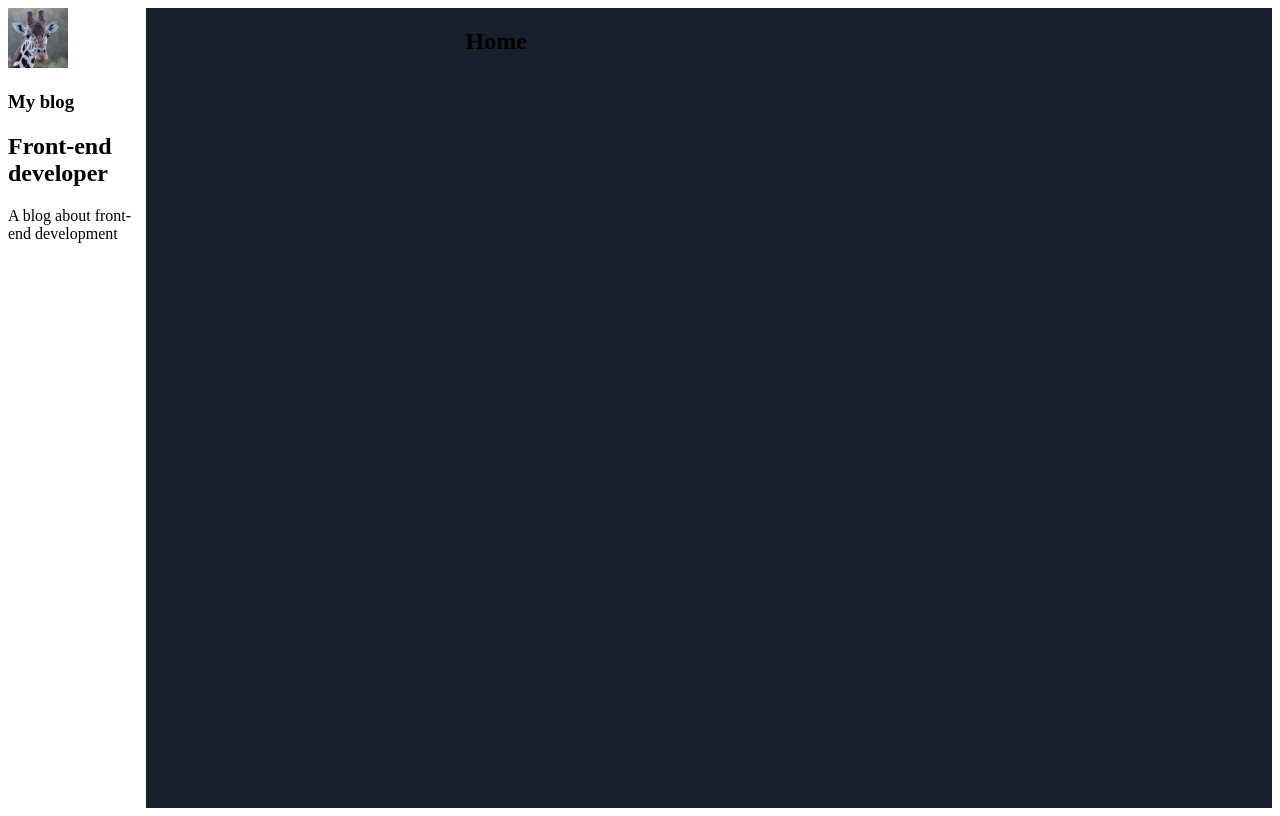
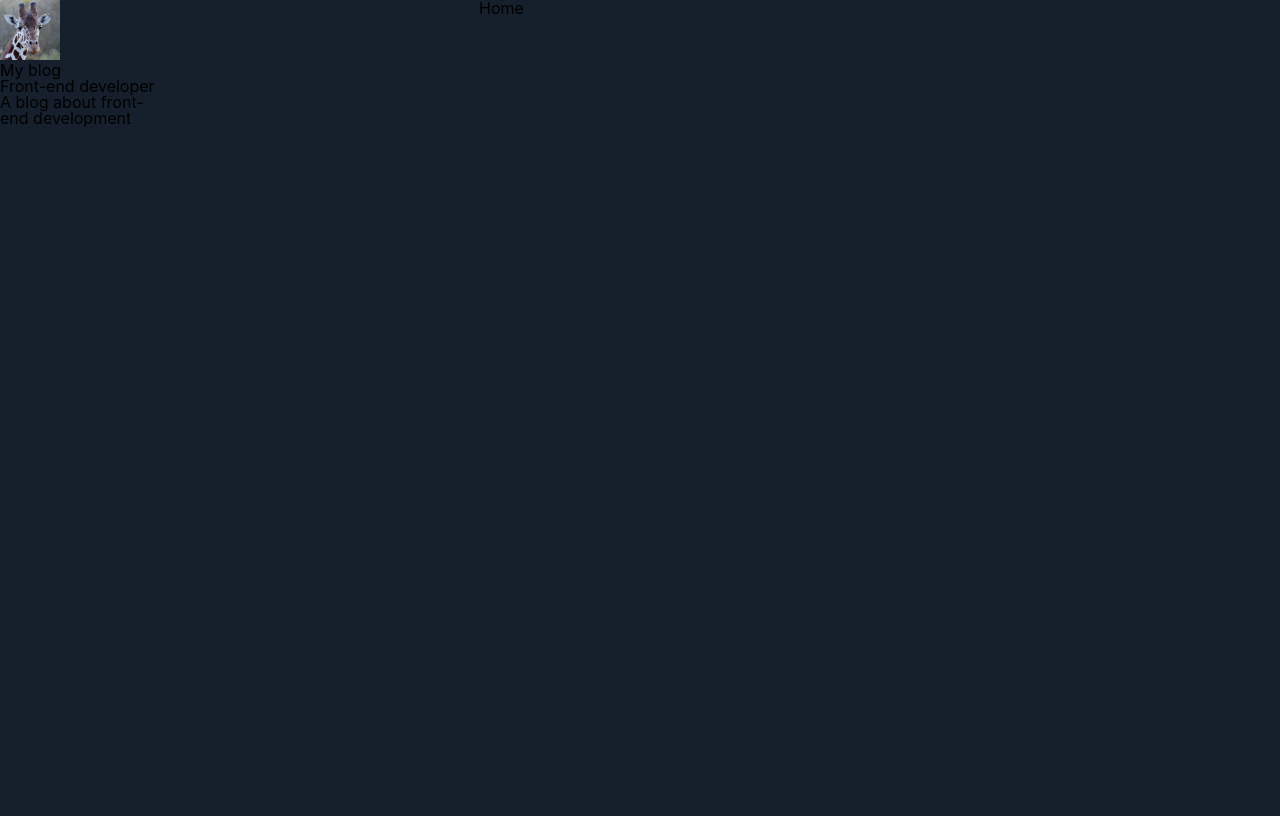
Before and after one commit to guilhermekuni/gatsby-react-blog, a Gatsby site: page / in a window 1280 px wide. Built offline with nearby package versions, Linux system fonts and the light colour scheme; Gatsby itself is replaced by a stand-in of ours.

Commit message:
implements global styles

```diff
--- a/src/components/Layout/index.js
+++ b/src/components/Layout/index.js
@@ -4,6 +4,7 @@
 import Profile from '../../components/Profile';
 
 import styled from 'styled-components';
+import GlobalStyles from '../../styles/global';
 
 const LayoutWrapper = styled.section`
   display: flex;
@@ -19,6 +20,7 @@
 const Layout = ({ children }) => {
   return (
     <LayoutWrapper>
+      <GlobalStyles />
       <aside>
         <Profile />
       </aside>
--- /dev/null
+++ b/src/styles/global.js
@@ -0,0 +1,72 @@
+import { createGlobalStyle } from 'styled-components';
+
+const GlobalStyles = createGlobalStyle`
+  /* http://meyerweb.com/eric/tools/css/reset/
+    v2.0 | 20110126
+    License: none (public domain)
+  */
+
+  html, body, div, span, applet, object, iframe,
+  h1, h2, h3, h4, h5, h6, p, blockquote, pre,
+  a, abbr, acronym, address, big, cite, code,
+  del, dfn, em, img, ins, kbd, q, s, samp,
+  small, strike, strong, sub, sup, tt, var,
+  b, u, i, center,
+  dl, dt, dd, ol, ul, li,
+  fieldset, form, label, legend,
+  table, caption, tbody, tfoot, thead, tr, th, td,
+  article, aside, canvas, details, embed,
+  figure, figcaption, footer, header, hgroup,
+  menu, nav, output, ruby, section, summary,
+  time, mark, audio, video {
+    margin: 0;
+    padding: 0;
+    border: 0;
+    font-size: 100%;
+    font: inherit;
+    vertical-align: baseline;
+  }
+
+  /* HTML5 display-role reset for older browsers */
+  article, aside, details, figcaption, figure,
+  footer, header, hgroup, menu, nav, section {
+    display: block;
+  }
+  body {
+    line-height: 1;
+  }
+
+  ol, ul {
+    list-style: none;
+  }
+
+  blockquote, q {
+    quotes: none;
+  }
+
+  blockquote:before, blockquote:after,
+  q:before, q:after {
+    content: '';
+    content: none;
+  }
+
+  table {
+    border-collapse: collapse;
+    border-spacing: 0;
+  }
+
+  body {
+    background: #16202c;
+    line-height: 1;
+    font-size: 100%;
+    font-family: -appl-system, -apple-system, BlinkMacSystemFont, 'Segoe UI', Roboto, Oxygen, Ubuntu, Cantarell, 'Open Sans', 'Helvetica Neue', sans-serif
+  }
+
+  img {
+    display: block;
+    width: 100%;
+    height: auto;
+  }
+`;
+
+export default GlobalStyles;
```
